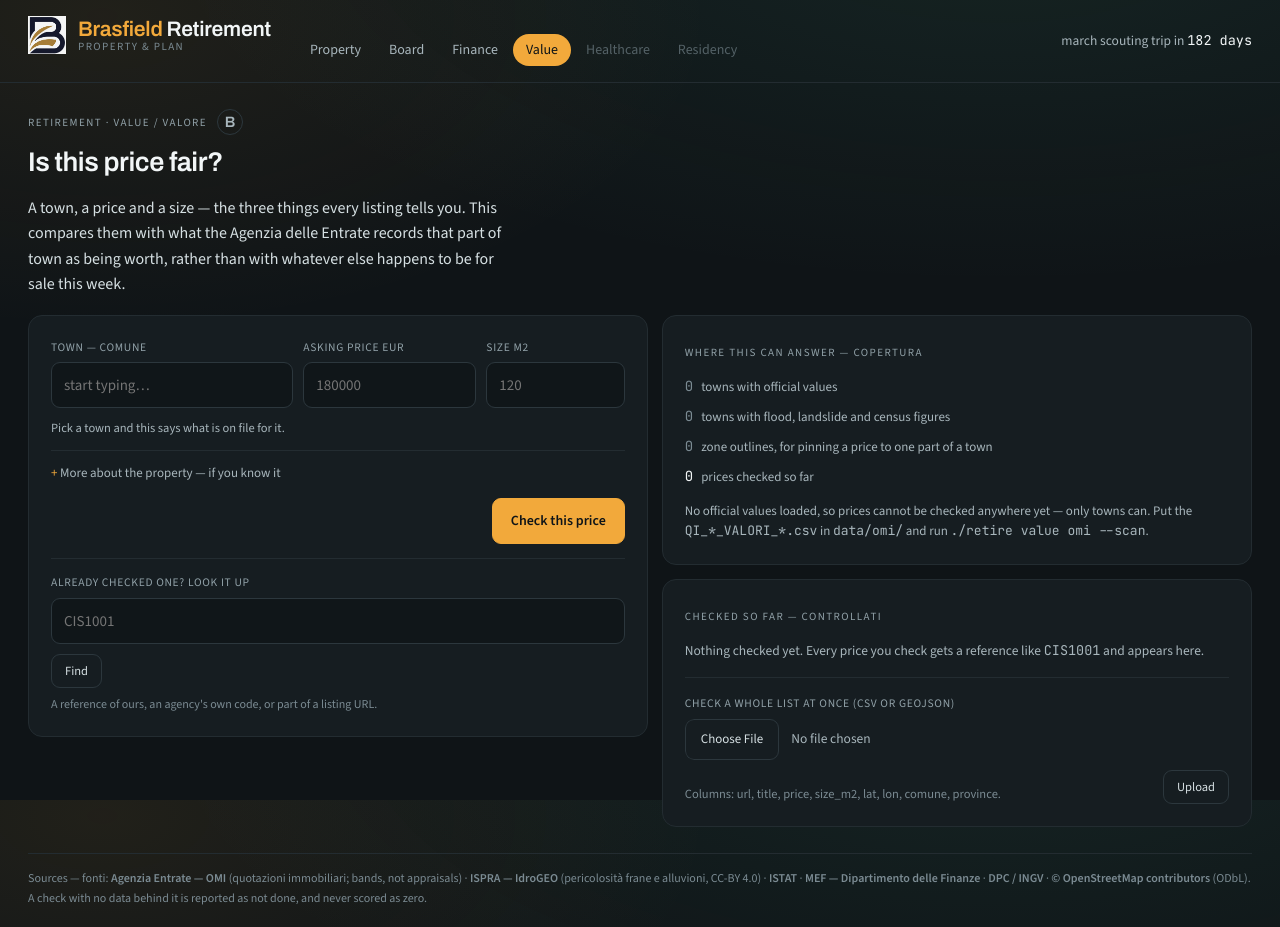
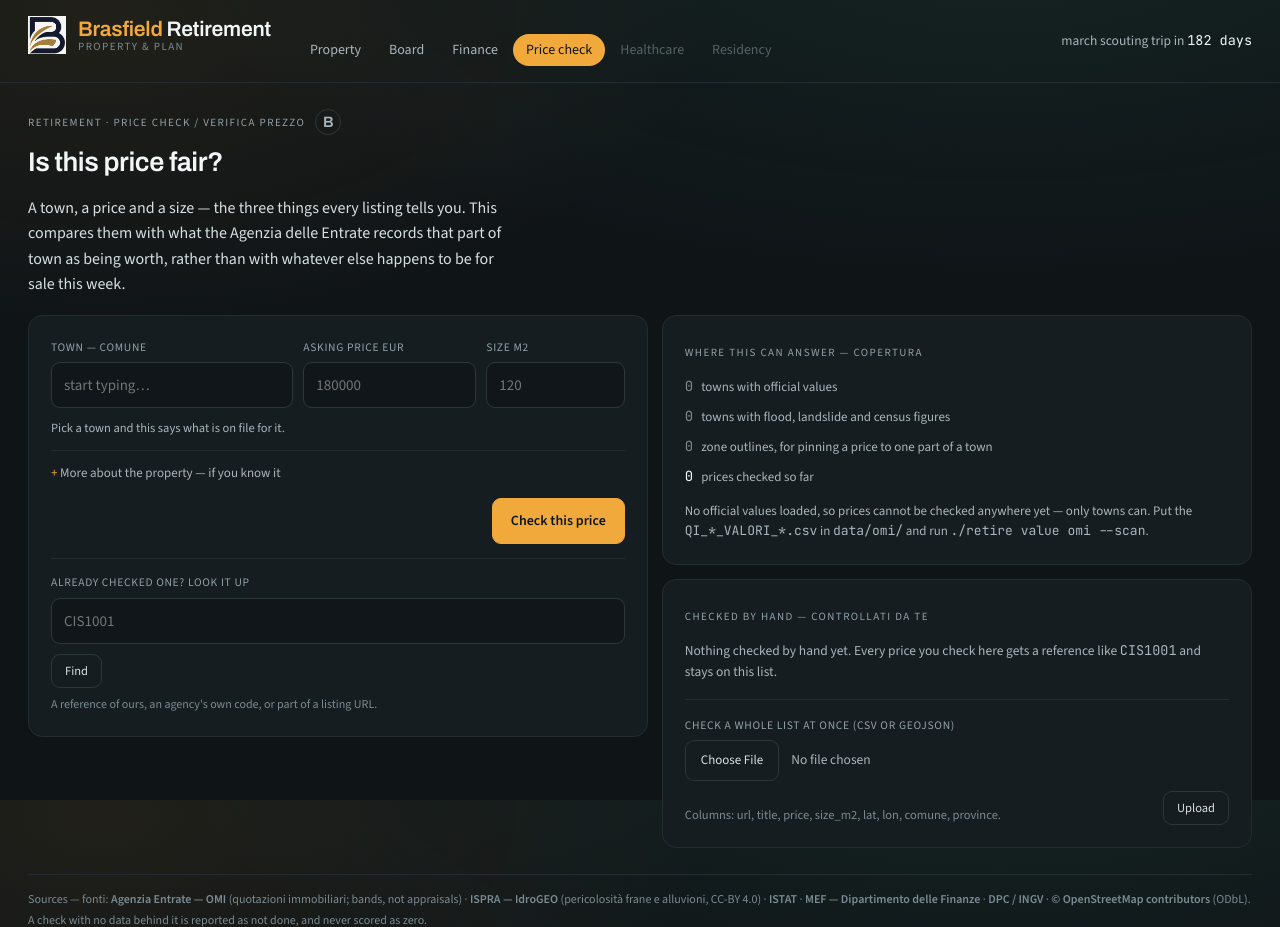
Before and after one commit to jambione/retirement, a FastAPI app: page /value in a window 1280 px wide. Shown: the top 927 px of the page. Before the commit the page ends 905 px from the top, so only its background shows below. Run offline with FastAPI, Linux system fonts and the light colour scheme; data that the repository does not hold is empty; some libraries are stand-ins or nearby versions.

Commit message:
Two pages, two jobs: Price check, and only what you checked
The nav said "Value", which names a concept rather than an action, and the
table on that page listed everything the nightly scan had scored — which
is the Property page's table, shown twice, with neither page saying what
made it different from the other.

So: the nav says "Price check", and the list under it holds only
properties you checked yourself — one typed into the box, or one from a
list you uploaded. The scan's own listings are still scored, and the page
now points at them ("47 of them carry a price check, shown on their cards
on the Property page") instead of repeating them.

The split that leaves: Property answers "what is for sale that fits us",
from sources that feed it. Price check answers "is this price fair", for
anything at all — including the house in an agency window in Cisternino
that will never reach a portal.

Co-Authored-By: Claude Opus 5 <noreply@anthropic.com>

```diff
--- a/retirement/web/app.py
+++ b/retirement/web/app.py
@@ -417,13 +417,15 @@ def value_page(request: Request):
 
     conn = db.connect()
     value_store.migrate(conn)
-    # LEFT JOIN, not JOIN: a property scored from the box on this page has no
-    # listing row, and it is still a thing you looked at and gave a number to.
+    # Only what YOU checked: a property typed into the box (no listing row at
+    # all) or a list you uploaded. Everything the nightly scan found is scored
+    # too, but it belongs on the Property page -- repeating it here made two
+    # pages show the same table and neither say why.
     rows = conn.execute(
         """SELECT v.listing_id, v.score, v.ref, v.scored_at, v.breakdown,
                   l.title, l.url, l.price, l.size_sqm, l.municipality, l.province
            FROM value_scores v LEFT JOIN listings l ON l.id = v.listing_id
-           WHERE l.id IS NULL OR l.active = 1
+           WHERE l.id IS NULL OR (l.active = 1 AND l.source = 'upload')
            ORDER BY v.scored_at DESC LIMIT 100"""
     ).fetchall()
     scored = []
@@ -455,6 +457,12 @@ def value_page(request: Request):
             "scored": scored,
             "comune_names": names,
             "coverage": value_store.coverage(conn),
+            # How many of the scan's own listings have a value score, so this
+            # page can point at the Property page rather than duplicate it.
+            "scan_scored": conn.execute(
+                """SELECT COUNT(*) FROM value_scores v JOIN listings l ON l.id = v.listing_id
+                   WHERE l.active = 1 AND l.source <> 'upload'"""
+            ).fetchone()[0],
             **_chrome(),
         },
     )
--- a/retirement/web/templates/base.html
+++ b/retirement/web/templates/base.html
@@ -174,7 +174,7 @@ input[type=file]::file-selector-button:hover{border-color:var(--accent);color:va
       <a href="/" class="{% if active == 'property' %}on{% endif %}">Property</a>
       <a href="/board" class="{% if active == 'board' %}on{% endif %}">Board</a>
       <a href="/finance" class="{% if active == 'finance' %}on{% endif %}">Finance</a>
-      <a href="/value" class="{% if active == 'value' %}on{% endif %}">Value</a>
+      <a href="/value" class="{% if active == 'value' %}on{% endif %}">Price check</a>
       <span class="soon">Healthcare</span>
       <span class="soon">Residency</span>
     </nav>
--- a/retirement/web/templates/value.html
+++ b/retirement/web/templates/value.html
@@ -75,7 +75,7 @@ table.vals tr:last-child td{border-bottom:none}
 {% block content %}
 
 <div style="display:flex;align-items:center;gap:10px;margin-bottom:4px">
-  <div class="eyebrow">Retirement · value / valore</div>
+  <div class="eyebrow">Retirement · price check / verifica prezzo</div>
   <button type="button" class="askb" data-scope="value"
           title="Ask B about the official data" aria-label="Ask B about the official data">B</button>
 </div>
@@ -189,7 +189,7 @@ table.vals tr:last-child td{border-bottom:none}
     </div>
 
     <div class="card" style="margin-top:14px">
-      <span class="eyebrow">Checked so far — controllati</span>
+      <span class="eyebrow">Checked by hand — controllati da te</span>
       {% if scored %}
         <table class="vals" style="margin-top:14px">
           <thead><tr><th>Ref</th><th>Property</th>
@@ -215,8 +215,16 @@ table.vals tr:last-child td{border-bottom:none}
         </table>
       {% else %}
         <p style="margin:12px 0 0;font-size:13.5px;color:var(--muted);line-height:1.6">
-          Nothing checked yet. Every price you check gets a reference like
-          <span class="mono">CIS1001</span> and appears here.
+          Nothing checked by hand yet. Every price you check here gets a reference like
+          <span class="mono">CIS1001</span> and stays on this list.
+        </p>
+      {% endif %}
+
+      {% if scan_scored %}
+        <p style="margin:14px 0 0;font-size:12.5px;color:var(--dim);line-height:1.55">
+          The nightly scan checks its own listings too —
+          <a href="/">{{ scan_scored }} of them</a> carry a price check, shown on their
+          cards on the Property page.
         </p>
       {% endif %}
 
```
Also changed, not shown: tests/test_web.py (+32 -0 lines).
